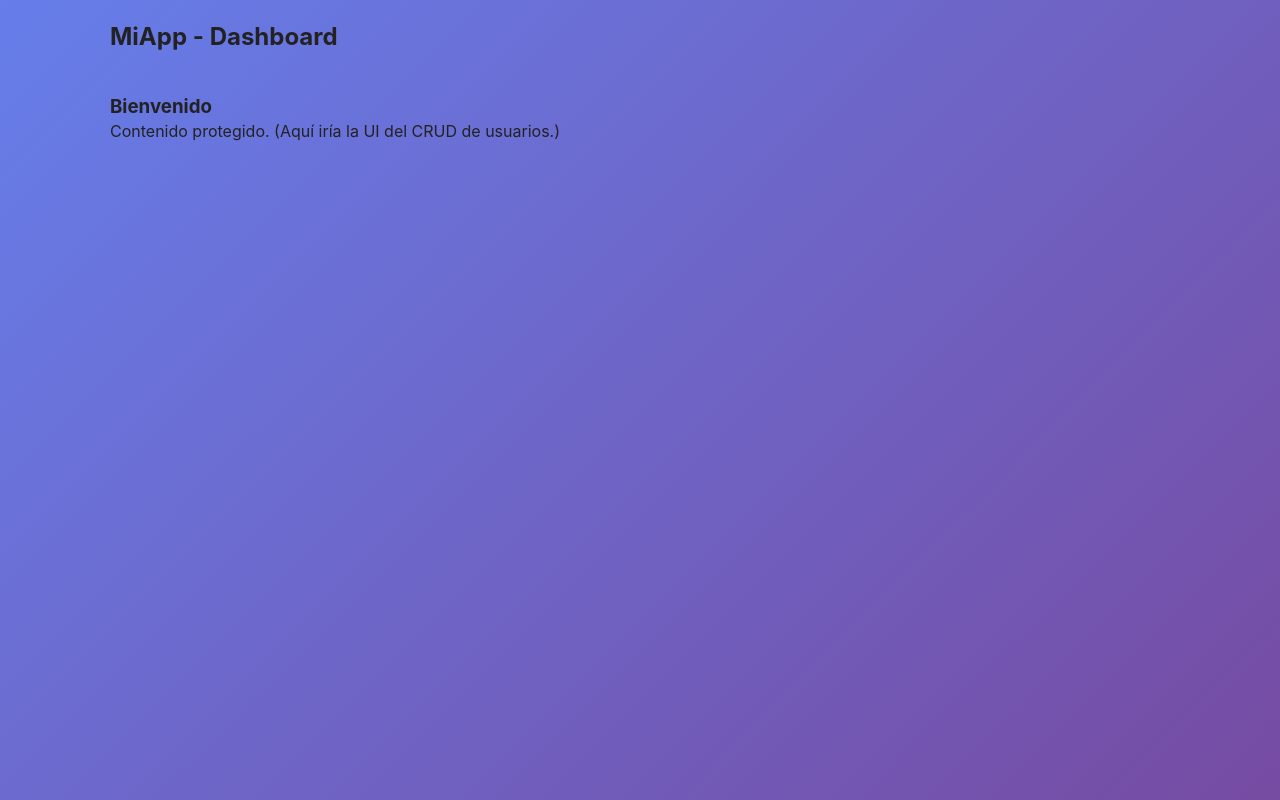
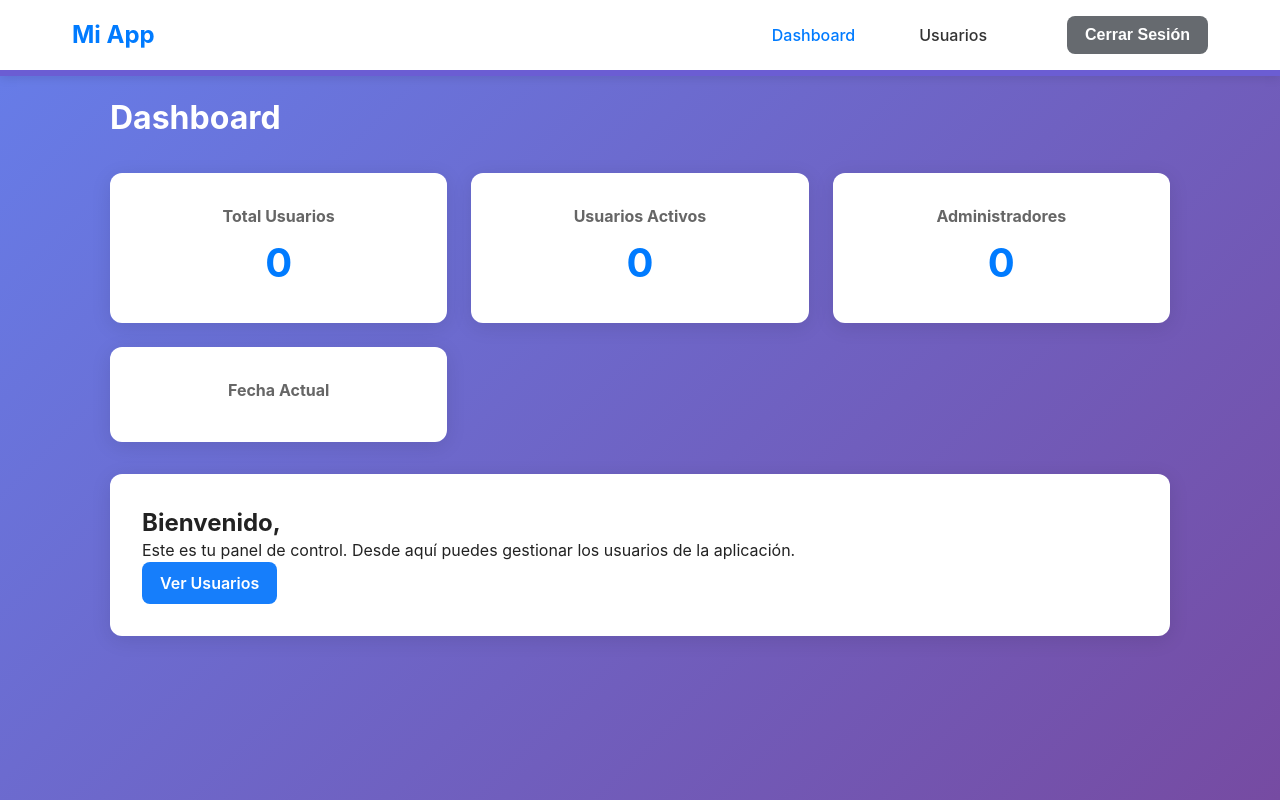
Before and after one commit to Josueizu/S14-TRABAJO-PR-CTICO-EXPERIMENTAL_4, a plain HTML site: page frontend/pages/dashboard.html in a window 1280 px wide. Drawn offline with Linux system fonts and the light colour scheme; no server answers; sample sign-in values are in the browser's storage.

Commit message:
Update dashboard.html

```diff
--- a/frontend/pages/dashboard.html
+++ b/frontend/pages/dashboard.html
@@ -1,23 +1,157 @@
 <!DOCTYPE html>
 <html lang="es">
 <head>
-  <meta charset="utf-8" />
-  <meta name="viewport" content="width=device-width, initial-scale=1" />
-  <title>MiApp - Dashboard</title>
-  <link rel="stylesheet" href="/assets/css/styles.css" />
+    <meta charset="UTF-8">
+    <meta name="viewport" content="width=device-width, initial-scale=1.0">
+    <title>Dashboard</title>
+    <link rel="stylesheet" href="../assets/css/styles.css">
+    <style>
+        /* Estilos adicionales para asegurar que el navbar se vea bien */
+        body {
+            margin: 0;
+            padding: 0;
+        }
+
+        .navbar {
+            background: white;
+            box-shadow: 0 2px 10px rgba(0,0,0,0.1);
+            padding: 0;
+            margin: 0;
+        }
+
+        .nav-container {
+            max-width: 1200px;
+            margin: 0 auto;
+            display: flex;
+            justify-content: space-between;
+            align-items: center;
+            padding: 1rem 2rem;
+        }
+
+        .nav-brand {
+            font-size: 1.5rem;
+            font-weight: bold;
+            color: #007bff;
+            text-decoration: none;
+        }
+
+        .nav-menu {
+            display: flex;
+            list-style: none;
+            gap: 2rem;
+            align-items: center;
+            margin: 0;
+            padding: 0;
+        }
+
+        .nav-menu li {
+            list-style: none;
+        }
+
+        .nav-menu a {
+            color: #333;
+            text-decoration: none;
+            font-weight: 500;
+            transition: color 0.3s;
+            padding: 0.5rem 1rem;
+        }
+
+        .nav-menu a:hover,
+        .nav-menu a.active {
+            color: #007bff;
+        }
+
+        .nav-menu span {
+            color: #666;
+            font-weight: 500;
+        }
+    </style>
 </head>
 <body>
-  <header>
+    <nav class="navbar">
+        <div class="nav-container">
+            <a href="../index.html" class="nav-brand">Mi App</a>
+            <ul class="nav-menu">
+                <li><a href="dashboard.html" class="active">Dashboard</a></li>
+                <li><a href="usuarios.html">Usuarios</a></li>
+                <li><span id="userName"></span></li>
+                <li><button id="logoutBtn" class="btn btn-secondary">Cerrar Sesión</button></li>
+            </ul>
+        </div>
+    </nav>
+
     <div class="container">
-      <h2>MiApp - Dashboard</h2>
+        <h1 style="color: white; margin-bottom: 2rem;">Dashboard</h1>
+
+        <div class="stats-grid">
+            <div class="stat-card">
+                <h3>Total Usuarios</h3>
+                <p id="totalUsuarios">0</p>
+            </div>
+            <div class="stat-card">
+                <h3>Usuarios Activos</h3>
+                <p id="usuariosActivos">0</p>
+            </div>
+            <div class="stat-card">
+                <h3>Administradores</h3>
+                <p id="totalAdmins">0</p>
+            </div>
+            <div class="stat-card">
+                <h3>Fecha Actual</h3>
+                <p id="fechaActual" style="font-size: 1.2rem;"></p>
+            </div>
+        </div>
+
+        <div class="card">
+            <h2>Bienvenido, <span id="nombreUsuario"></span></h2>
+            <p>Este es tu panel de control. Desde aquí puedes gestionar los usuarios de la aplicación.</p>
+            <a href="usuarios.html" class="btn btn-primary">Ver Usuarios</a>
+        </div>
     </div>
-  </header>
 
-  <main class="container">
-    <h3>Bienvenido</h3>
-    <p>Contenido protegido. (Aquí iría la UI del CRUD de usuarios.)</p>
-  </main>
+    <script src="../assets/js/api.js"></script>
+    <script src="../assets/js/auth.js"></script>
+    <script src="../assets/js/app.js"></script>
+    <script>
+        // Verificar autenticación
+        if (!isAuthenticated()) {
+            window.location.href = 'login.html';
+        }
 
-  <script src="/assets/js/app.js"></script>
+        // Cargar datos del dashboard
+        async function cargarDashboard() {
+            try {
+                // Obtener perfil del usuario
+                const perfil = await obtenerPerfil();
+                document.getElementById('userName').textContent = perfil.data.nombre;
+                document.getElementById('nombreUsuario').textContent = perfil.data.nombre;
+
+                // Obtener estadísticas de usuarios
+                const resultado = await obtenerUsuarios();
+                const usuarios = resultado.data;
+
+                document.getElementById('totalUsuarios').textContent = usuarios.length;
+                document.getElementById('usuariosActivos').textContent =
+                    usuarios.filter(u => u.activo).length;
+                document.getElementById('totalAdmins').textContent =
+                    usuarios.filter(u => u.rol === 'admin').length;
+
+                // Mostrar fecha actual
+                const fecha = new Date();
+                const opciones = { day: 'numeric', month: 'short' };
+                document.getElementById('fechaActual').textContent =
+                    fecha.toLocaleDateString('es-ES', opciones);
+
+            } catch (error) {
+                console.error('Error al cargar dashboard:', error);
+            }
+        }
+
+        // Cerrar sesión
+        document.getElementById('logoutBtn').addEventListener('click', logout);
+
+        // Inicializar
+        cargarDashboard();
+    </script>
 </body>
 </html>
```
